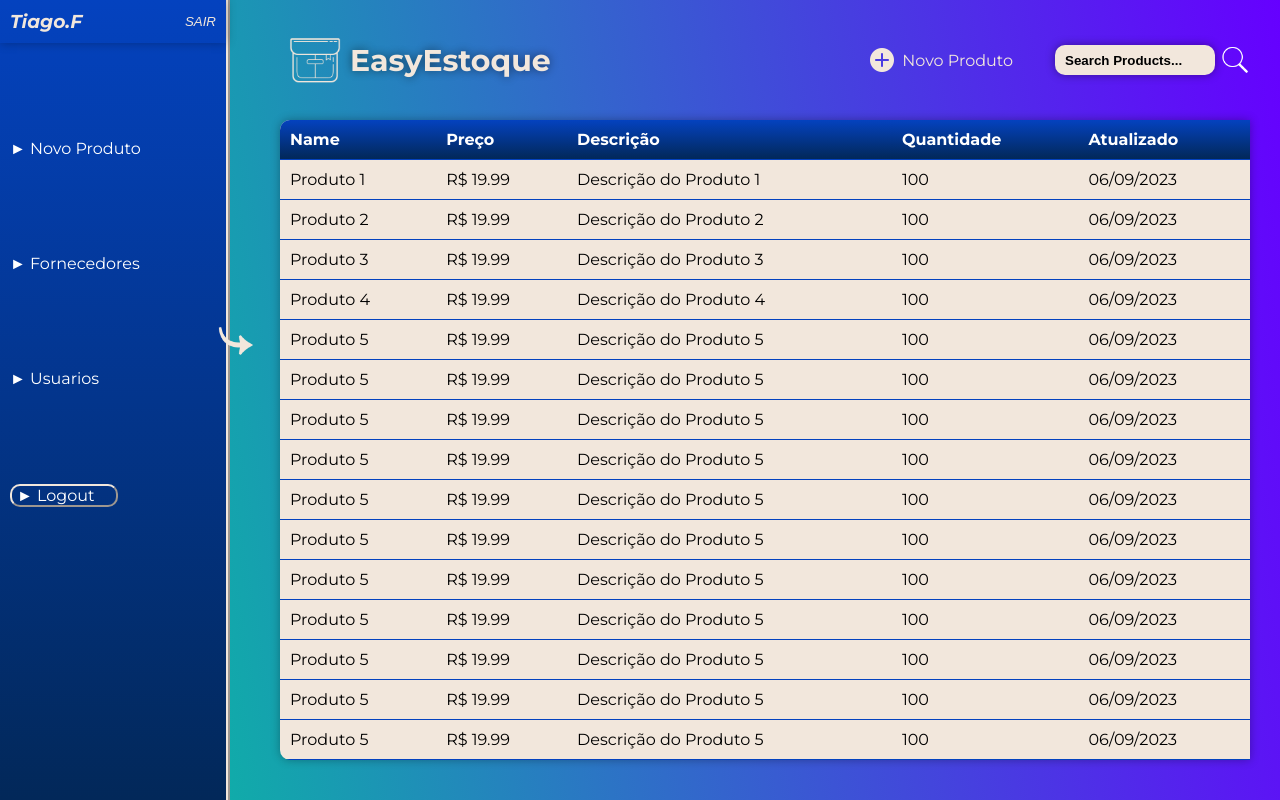
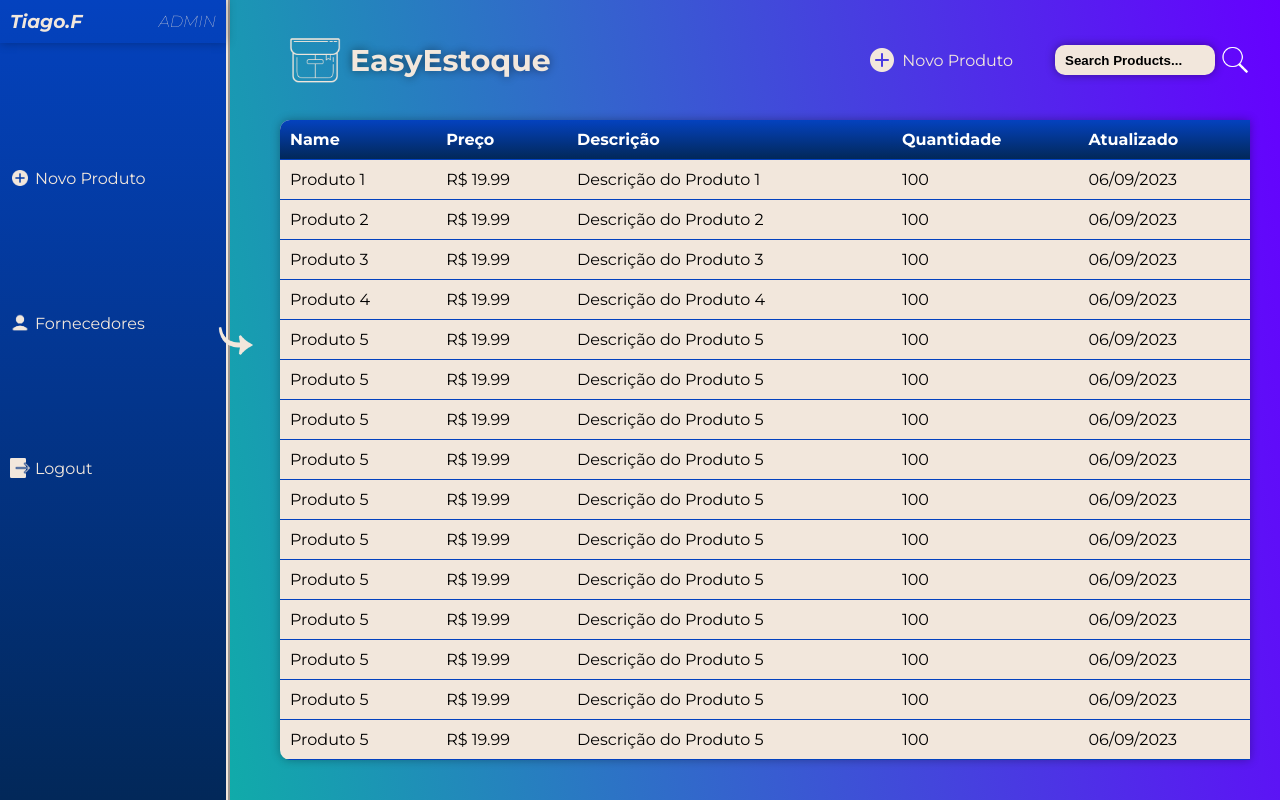
Before and after one commit to FigueiredoTiago/EasyEstoque, a React (Vite) app: page / in a window 1280 px wide. Built offline with nearby package versions, Linux system fonts and the light colour scheme.

Commit message:
ajustes nos icones

```diff
--- a/src/components/Home/styles.scss
+++ b/src/components/Home/styles.scss
@@ -3,6 +3,10 @@
   transition: margin-left 0.5s ease-in-out;
 
   padding: 0rem 3rem;
+
+  img {
+    cursor: pointer;
+  }
 
   .info-home {
     height: 15vh;
--- a/src/components/Menu/Menu.jsx
+++ b/src/components/Menu/Menu.jsx
@@ -1,5 +1,9 @@
 import "./styles.scss";
 import menu from "../../assets/icons/menu.png";
+import plus from '../../assets/icons/plus.png';
+import logout from '../../assets/icons/logout.png';
+import user from '../../assets/icons/user.png';
+import { Link } from "react-router-dom";
 
 const Menu = () => {
   const openMenu = () => {
@@ -15,16 +19,15 @@ const Menu = () => {
 
           <div className="user-info">
             <h3 className="username">Tiago.F</h3>
-            <button>SAIR</button>
+            <p>ADMIN</p>
           </div>
           <nav>
 
             <ul>
 
-              <li>► Novo Produto</li>
-              <li>► Fornecedores</li>
-              <li>► Usuarios </li>
-              <li className="logout">► Logout</li>
+              <li> <img src={plus} /> <Link>Novo Produto</Link>   </li>
+              <li> <img src={user} /> <Link>Fornecedores</Link> </li>
+              <li> <img src={logout} /><Link>Logout</Link> </li>
 
             </ul>
           </nav>
--- a/src/components/Menu/styles.scss
+++ b/src/components/Menu/styles.scss
@@ -1,12 +1,11 @@
 .left-menu {
-  background-image: linear-gradient(to bottom, #0442BF, #022859);
-  color: #f2e7dc;;
+  background-image: linear-gradient(to bottom, #0442bf, #022859);
+  color: #f2e7dc;
   height: 100vh;
   width: 0;
   position: fixed;
   transition: width 0.5s ease-in-out;
   border-right: 4px ridge #f2e7dc;
-
 
   .menu-icon {
     cursor: pointer;
@@ -30,18 +29,16 @@
     align-items: center;
     justify-content: space-between;
     padding: 1rem 1rem;
-    box-shadow: 0 0 10px rgba(0, 0, 0, 0.3) ;
+    box-shadow: 0 0 10px rgba(0, 0, 0, 0.3);
 
     .username {
       font-style: italic;
-
     }
 
-    button {
-        background-color: transparent;
-        border: none;
+    p {
       color: #f2e7dc;
       font-style: italic;
+      font-weight: lighter;
     }
   }
 
@@ -57,12 +54,24 @@
       justify-content: space-evenly;
       color: #fff;
 
-        .logout {
-          border: 2px #f2e7dc;
-          border-style: outset;
-          width: 50%;
-          border-radius: 1rem;
-          padding: 0 .5rem;
+      li {
+        display: flex;
+        align-items: center;
+        gap: .5rem;
+
+        a {
+          color:#f2e7dc;
+          text-decoration: none;
+
+          &:hover {
+            color: #000;
+          }
+        }
+
+        img {
+          width: 100%;
+          max-width: 2rem;
+        }
       }
     }
   }
```
Also changed, not shown: src/assets/icons/logout.png (added), src/assets/icons/user.png (added). Lines whose indentation alone changed are shown as unchanged.
